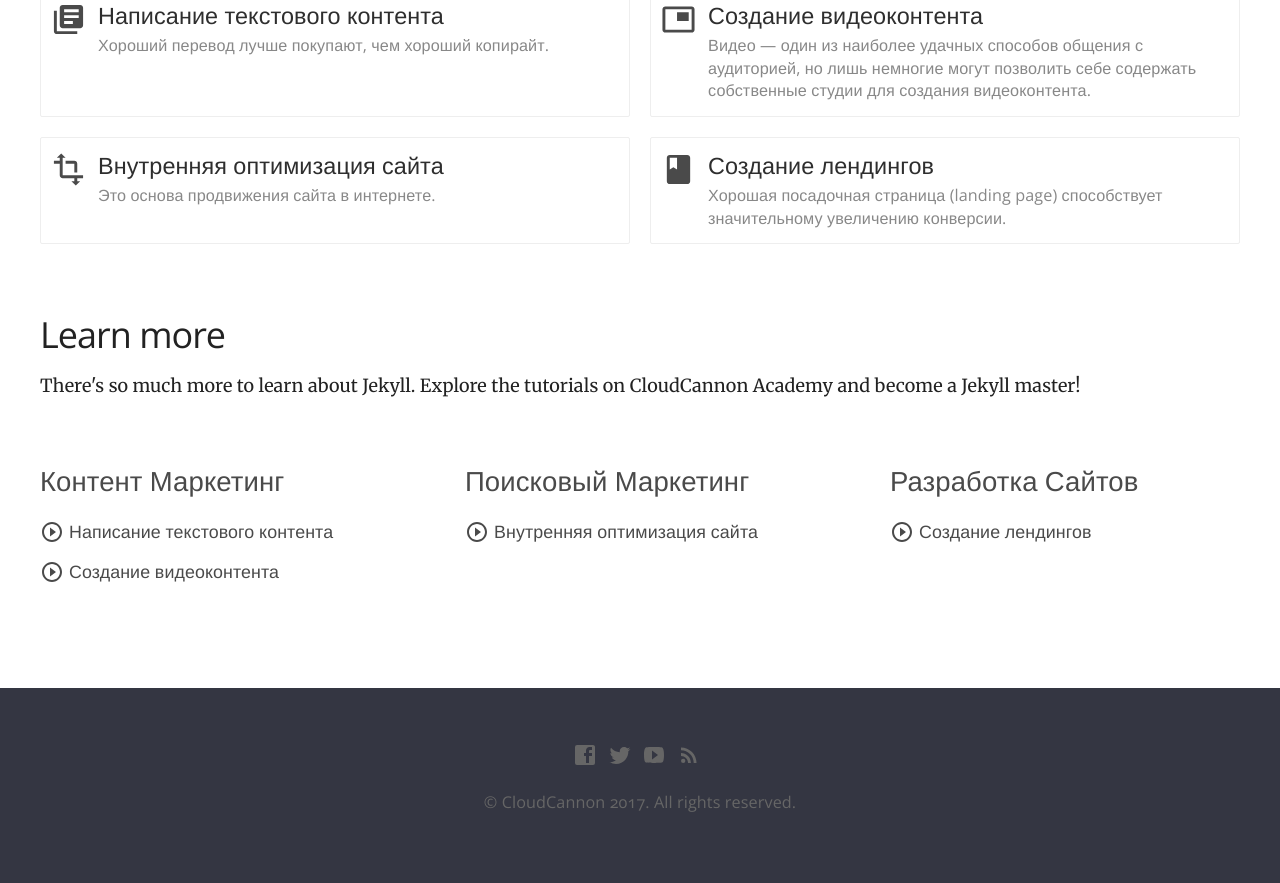
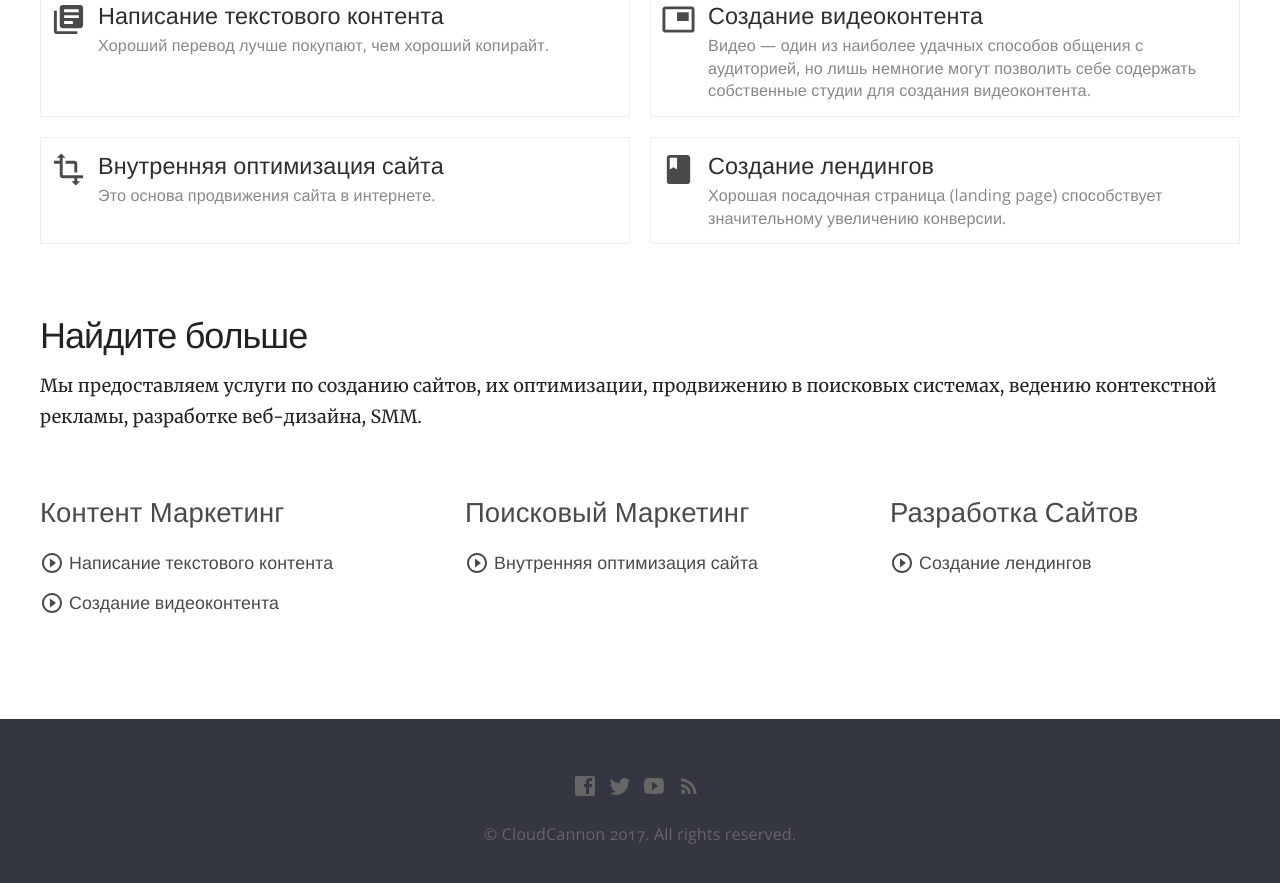
Before and after one commit to RakhimyanTim/digital-marketing.github.io, a Jekyll site: the page built from index.html, in a window 1280 px wide and 900 px high, scrolled down 613 px. Shown: the top 883 px of the window. Built offline with Jekyll 4.4.1, drawn with Linux system fonts in a browser that asks for light colours; nearby versions of some CDN libraries.

Commit message:
Updated 'index.html' via CloudCannon

```diff
--- a/index.html
+++ b/index.html
@@ -17,8 +17,8 @@ sets:
 	{% endfor %}
 </section>
 
-<h2>Learn more</h2>
-<p>There's so much more to learn about Jekyll. Explore the tutorials on CloudCannon Academy and become a Jekyll master!</p>
+<h2>Найдите больше</h2>
+<p>Мы предоставляем услуги по созданию сайтов, их оптимизации, продвижению в поисковых системах, ведению контекстной рекламы, разработке веб-дизайна, SMM.</p>
 
 <section class="categories">
 	{% assign tags = site.tags | sort %}
```
